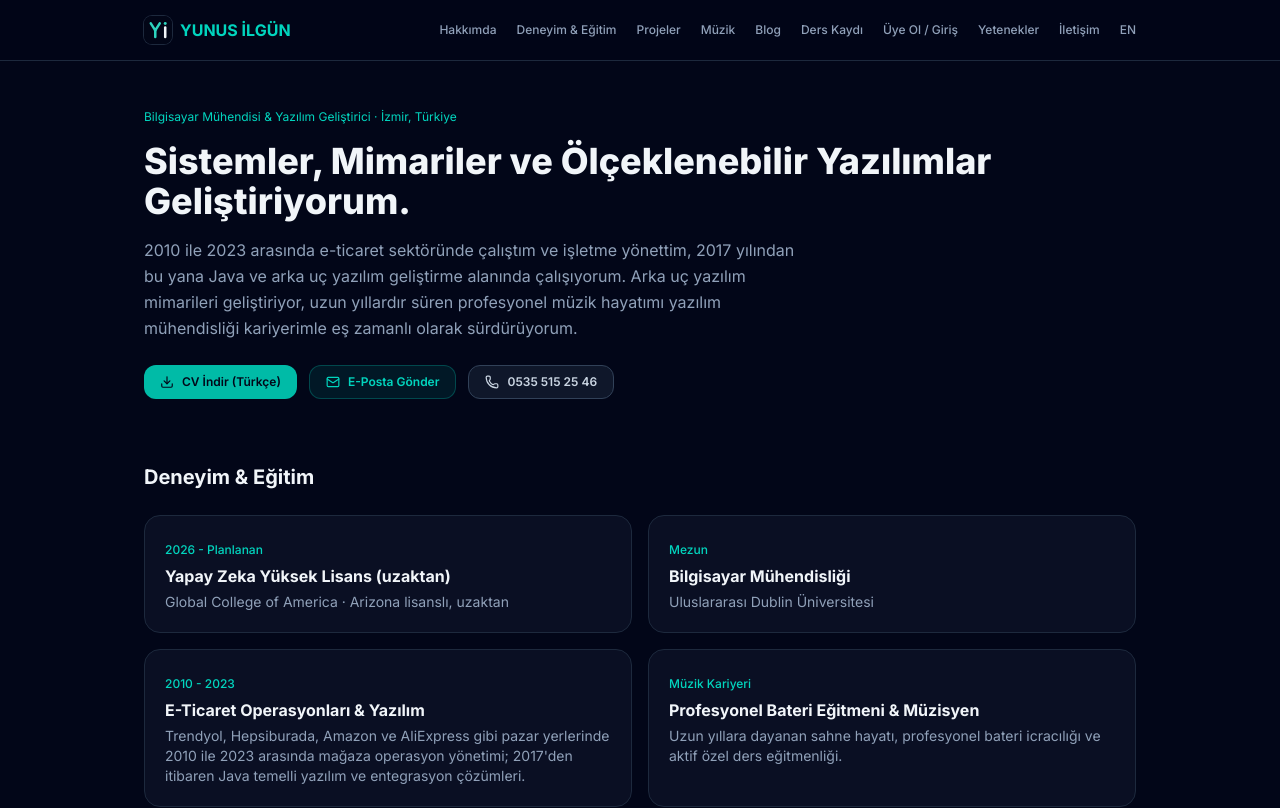
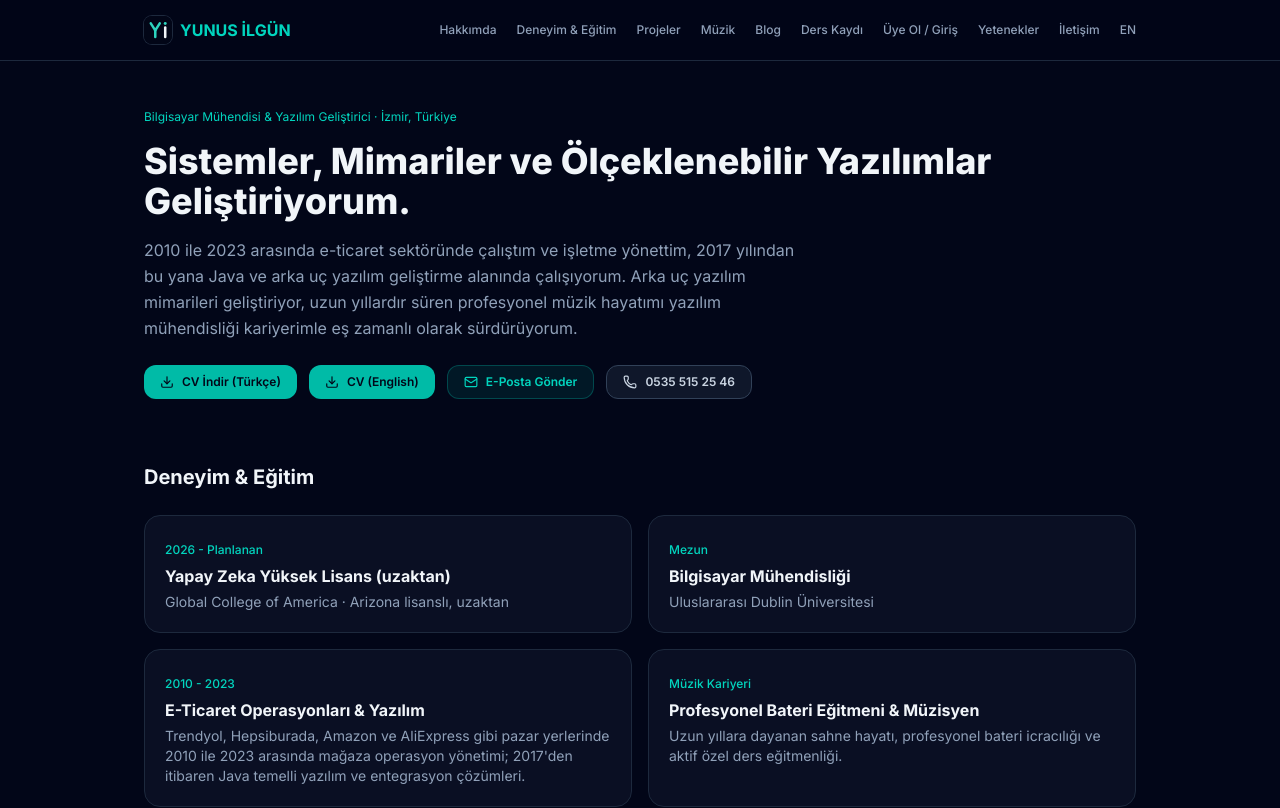
Before and after one commit to endlessloop88/my-portfolio, a Next.js app: page / in a window 1280 px wide. Shown: the top 808 px of the page. Built offline with nearby package versions, Linux system fonts and the light colour scheme; no server answers.

Commit message:
Ana sayfaya Ingilizce CV dugmesi

```diff
--- a/app/page.tsx
+++ b/app/page.tsx
@@ -213,6 +213,13 @@ export default function Home() {
               className="flex items-center gap-2 text-xs font-semibold bg-teal-500 hover:bg-teal-400 text-slate-950 px-4 py-2 rounded-xl transition"
             >
               <Download size={14} /> CV İndir (Türkçe)
+            </a>
+            <a
+              href="/Yunus-Ilgun-CV.pdf"
+              download
+              className="flex items-center gap-2 text-xs font-semibold bg-teal-500 hover:bg-teal-400 text-slate-950 px-4 py-2 rounded-xl transition"
+            >
+              <Download size={14} /> CV (English)
             </a>
             <a
               href="mailto:ilguny929@gmail.com"
```
